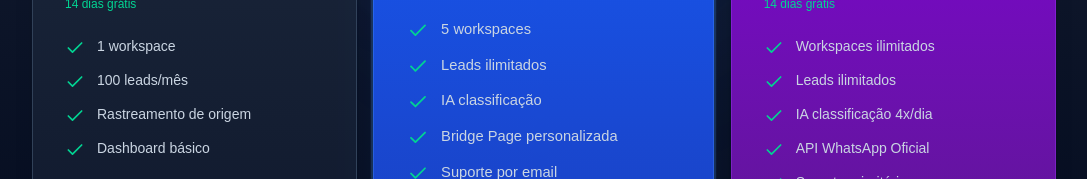
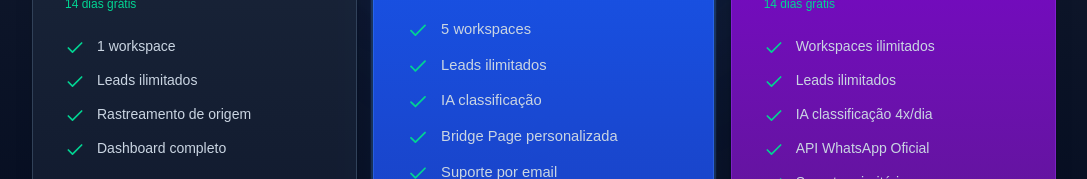
Before and after one commit to thiagocarneiro-coder/multichat-crm, a Next.js app: page /pricing in a window 1280 px wide. Shown: the part 621-800 px from the top of the page, without its empty margins (96-1183 px from the left). Built offline with nearby package versions, Linux system fonts and the light colour scheme.

Commit message:
feat: unlimited leads on all plans — differentiation is workspace count

```diff
--- a/app/page.tsx
+++ b/app/page.tsx
@@ -159,7 +159,7 @@ export default function Home() {
 
         <div className="grid grid-cols-1 md:grid-cols-3 gap-6">
           {[
-            { name: 'Starter', price: '97', desc: 'Para freelancers', features: ['1 workspace', '100 leads/mês', 'Dashboard básico'] },
+            { name: 'Starter', price: '97', desc: 'Para freelancers', features: ['1 workspace', 'Leads ilimitados', 'Dashboard completo'] },
             { name: 'Pro', price: '197', desc: 'Para agências', features: ['5 workspaces', 'Leads ilimitados', 'IA classificação'], popular: true },
             { name: 'Agency', price: '397', desc: 'Para operações', features: ['Ilimitado', 'Suporte prioritário', 'White-label'] },
           ].map((plan) => (
--- a/lib/plans.ts
+++ b/lib/plans.ts
@@ -8,8 +8,8 @@ export const PLANS = {
     priceId: 'price_1TlJocFW48jZ8SzwvUalCuTa',
     price: 97,
     maxWorkspaces: 1,
-    maxLeads: 100,
-    features: ['1 workspace', '100 leads/mês', 'Rastreamento de origem', 'Dashboard básico'],
+    maxLeads: -1,
+    features: ['1 workspace', 'Leads ilimitados', 'Rastreamento de origem', 'Dashboard completo'],
   },
   pro: {
     name: 'Pro',
```
